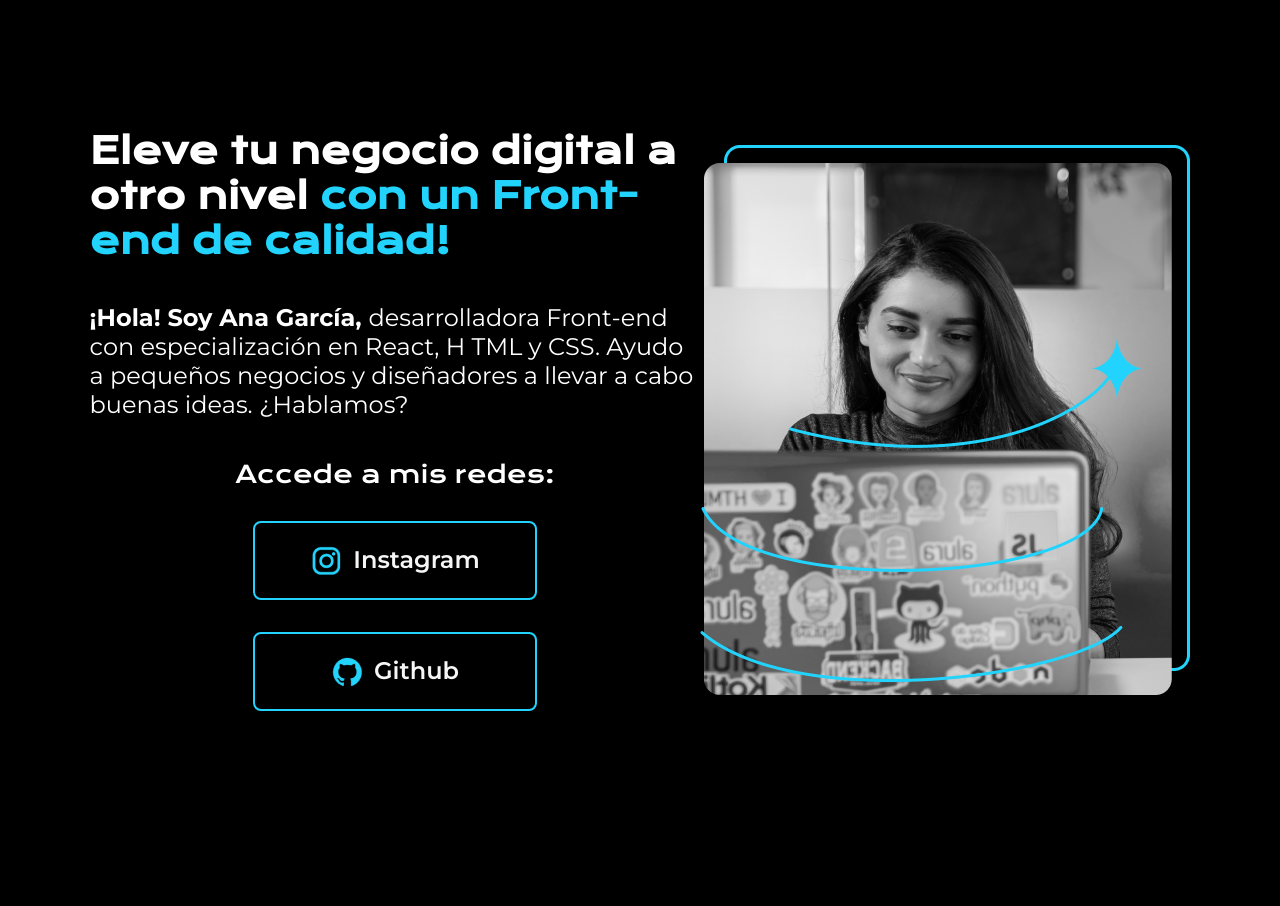
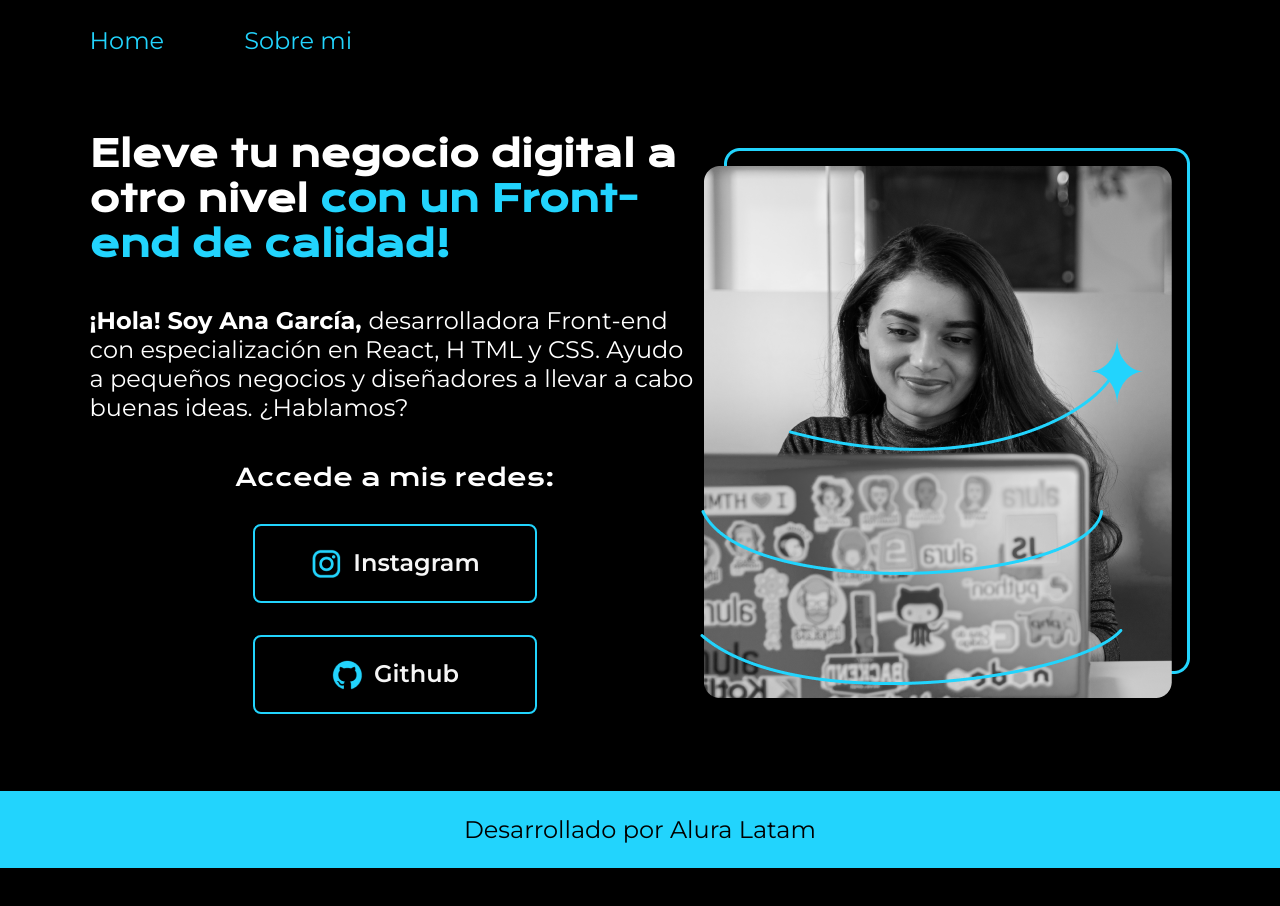
Before and after one commit to cristhianc001/portafolio-prueba, a plain HTML site: page index.html in a window 1280 px wide. After the commit the page ends 868 px from the top, so only its background shows below. Drawn offline with nearby package versions, Linux system fonts and the light colour scheme.

Commit message:
sobre mi

```diff
--- a/index.html
+++ b/index.html
@@ -7,7 +7,12 @@
     <link rel="stylesheet" href="style.css">
 </head>
 <body>
-    <header> </header>
+    <header class="header">
+        <nav class="header__menu">
+            <a class="header__menu__link" href="index.html"> Home </a>
+            <a class="header__menu__link" href="about.html"> Sobre mi  </a>
+        </nav>
+    </header>
     <main class="presentacion">
         <section class="presentacion__contenido">
             <h1 class="presentacion__contenido__titulo">
@@ -29,6 +34,9 @@
         <img src="assets/Imagem.png">
     </main>
 
-    <footer></footer>
+    <footer class="footer">
+        <p> Desarrollado por Alura Latam </p>
+
+    </footer>
 </body>
 </html>
--- a/style.css
+++ b/style.css
@@ -10,18 +10,32 @@
 body {
     background-color: black;
     color: white;
-    height: 100vh; /* el body ocupa el 100% de la pagina, se ve en el inspect element */
+    /* height: 100vh;  el body ocupa el 100% de la pagina, se ve en el inspect element */
     box-sizing: border-box;
 }
 
-.titulo-destacado{
+.header {
+    padding: 2% 0% 0% 7%;
+}
+
+.header__menu {
+    display: flex;
+    gap: 80px;
+}
+
+.header__menu__link{
+    font-family: "Montserrat", sans-serif;
+    font-size: 24px;
+    font-weight: 400;
     color: #22D4FD;
+    text-decoration: none;
+
 }
 
 .presentacion {
     display: flex;  /* organiza los elementos */
     align-items: center;
-    margin: 10% 7%; /* margenes del contenido */
+    padding: 6% 7%; /* margin: margenes del contenido */
     justify-content: space-between; /* espacio entre elementos */
 }
 
@@ -35,6 +49,10 @@ body {
 .presentacion__contenido__titulo {
     font-size: 36px;
     font-family: "Krona One", sans-serif;
+}
+
+.titulo-destacado{
+    color: #22D4FD;
 }
 
 .presentacion__contenido__texto {
@@ -74,3 +92,19 @@ body {
     justify-content: center;
     gap: 10px;
 }
+
+.presentacion__enlaces__link:hover{
+    background-color: #272727;
+    padding: 3%;
+
+}
+
+.footer {
+    background-color: #22D4FD;
+    padding: 24px;
+    text-align: center;
+    color: black;
+    font-family: "Montserrat", sans-serif;
+    font-size: 24px;
+    font-weight: 400;
+}
```
Also changed, not shown: about.html (added, +12 -0 lines).
